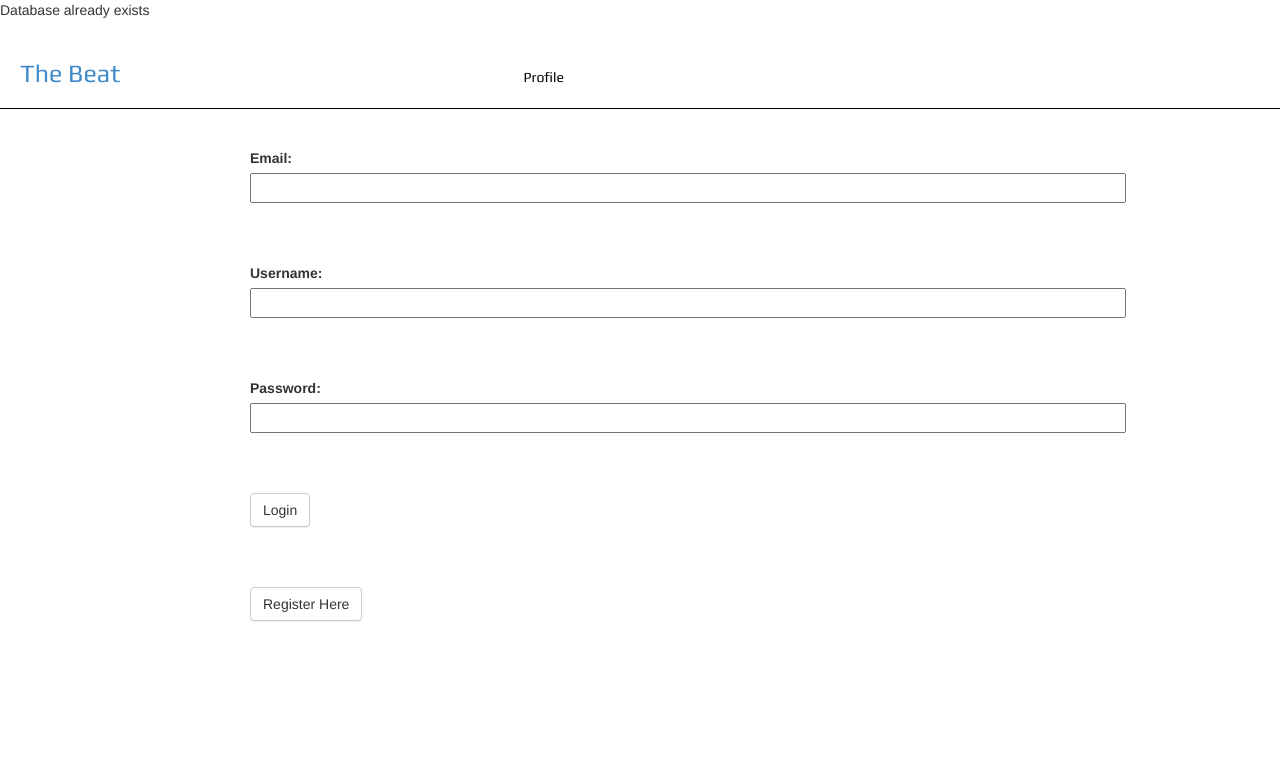
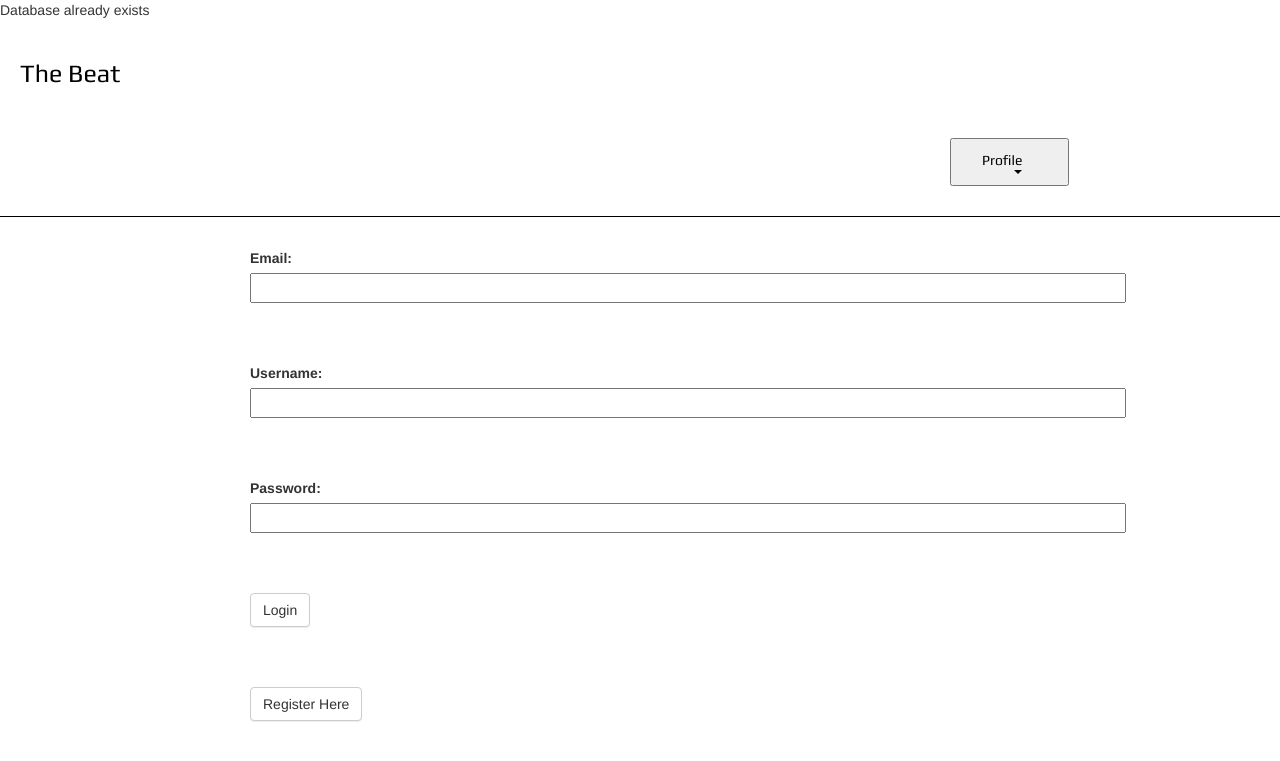
Before and after one commit to julianinla/Blog, a PHP site: page /login.php in a window 1280 px wide. Shown: the top 761 px of the page. Run offline with PHP 8.4, Linux system fonts and the light colour scheme; some libraries are stand-ins or nearby versions.

Commit message:
Attempt to Implement a Dropdown

```diff
--- a/css/main.css
+++ b/css/main.css
@@ -33,11 +33,12 @@ textarea {
 	display:inline-block;
 	padding: 10px 45px 10px 30px;
 	font-family: 'Play', sans-serif;
+	margin: 0px 0px 0px 700px;
 }
 
 #mainlink {
 	text-decoration: none;
-	font-color: black;
+	color: black;
 }
 
 a {text-decoration: none;}
@@ -48,7 +49,7 @@ a:hover {text-decoration: none;}
 }
 
 .inline {
-	display: inline-block;
+	display: inline-block !important;
 }
 
 #head {
--- a/js/main.js
+++ b/js/main.js
@@ -1 +1,6 @@
-$('.post').readmore();
+$('.readmpre-js-section').readmore({
+	moreLink: '<a href="#">Read more</a>',
+	maxHeight: 1
+});
+
+$('.dropdown-toggle').dropdown()
--- a/view/header.php
+++ b/view/header.php
@@ -21,12 +21,21 @@
 
 
 	<header id='head'>
-		<h2 class="title">
-			<a href="<?php echo $path . "/index.php" ?>">
+		<h2 class="title inline">
+			<a href="<?php echo $path . "/index.php" ?>" id="mainlink">
 				The Beat
 			</a>
 		</h2>
 		<section class="inline">
-			<a href="<?php echo $path . "login.php" ?>" rel="" class="links nav"> Profile </a>
+			<div class="dropdown">
+			  <button id="dLabel" class="links inline" type="button" data-toggle="dropdown" aria-haspopup="true" role="button" aria-expanded="false">
+			    Profile
+			    <span class="caret"></span>
+			  </button>
+			  <ul class="dropdown-menu" role="menu" aria-labelledby="dLabel">
+			    <a href="<?php echo $path . "/login.php" ?>"> Login </a>
+			    <a href="<?php echo $path . "/register.php" ?>"> Register </a>
+			  </ul>
+			</div>
 		</section>
 	</header>
--- a/view/login-form.php
+++ b/view/login-form.php
@@ -3,7 +3,7 @@
 	//requiring our config file
 ?>
 
-<br>
+<br> <br> <br> <br> <br> <br>
 <h1 align="center">Login</h1>
 
 <form method="post" action="<?php echo $path . "controller/login-user.php"?>">
@@ -26,12 +26,12 @@
 	</div>
 
 	<div>
-		<button type="submit" class="btn btn-default btn-large">Login</button>
+		<button type="submit" class="btn btn-default btn-large inline">Login</button>
 		<!-- button to subit for login -->
 	</div>
 
 	<div>
-		<button href="/../register.php" class="btn btn-default btn-large">Register Here</button>
+		<a href="register.php" class="btn btn-default btn-large inline">Register Here</a>
 		<!-- button to subit for login -->
 	</div>
 </form>
```
